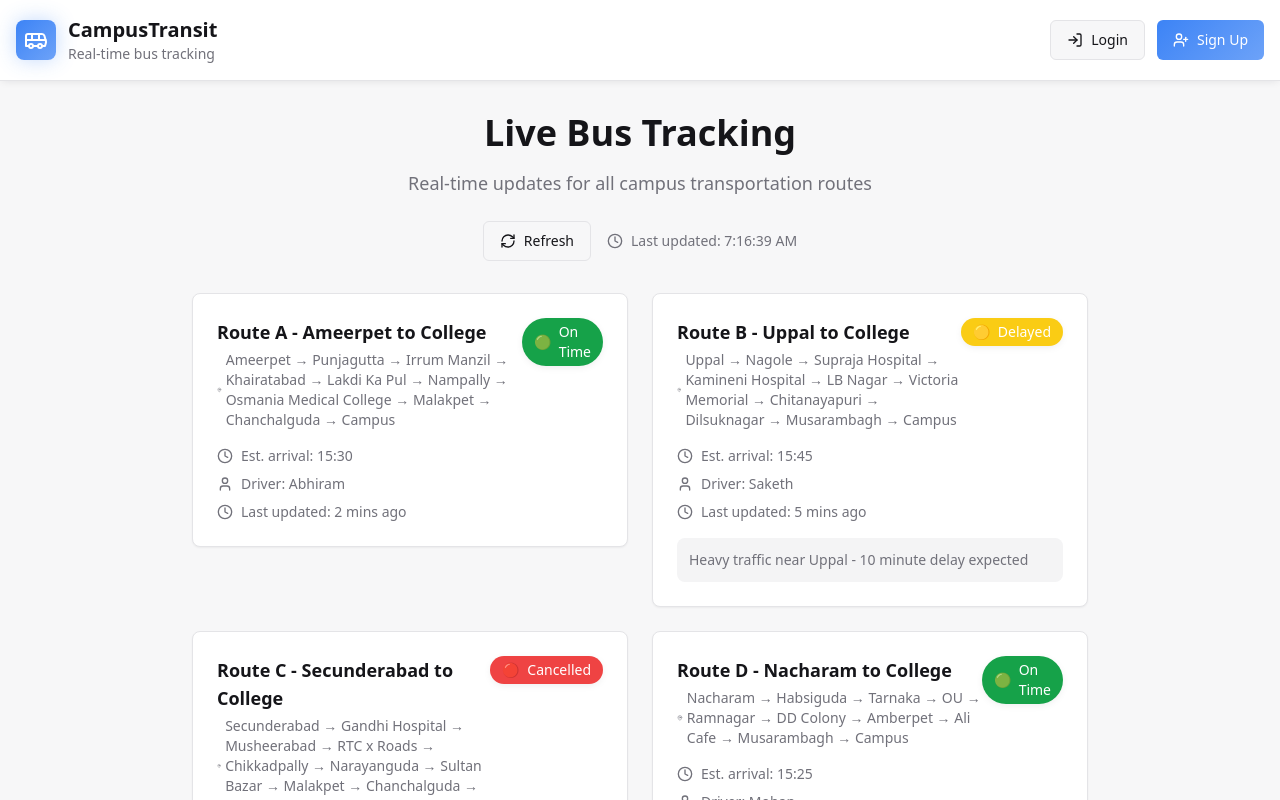
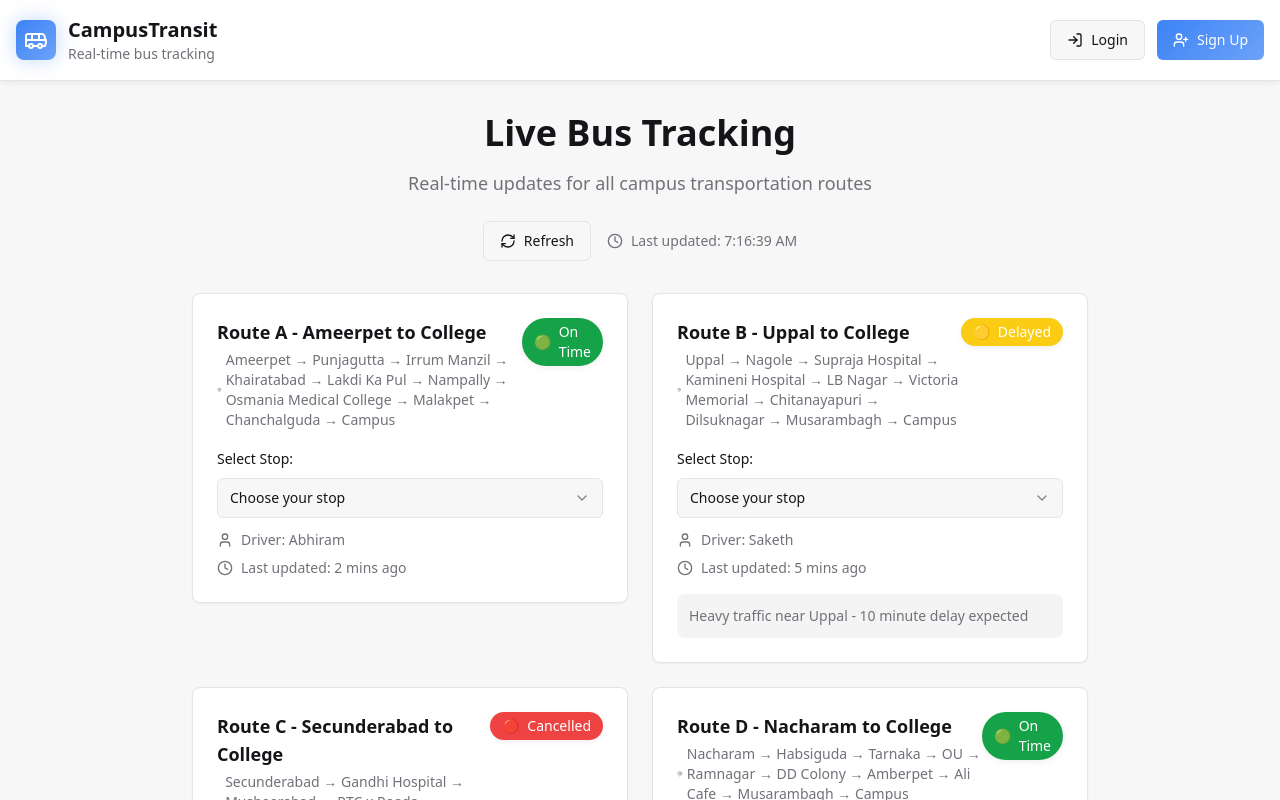
Before and after one commit to 1608-22-737-055/campus-transit-alert, a React (Vite) app: page / in a window 1280 px wide. Shown: the top 800 px of the page. Built offline with nearby package versions, Linux system fonts and the light colour scheme.

Commit message:
Refactor ETA display
Remove current ETA option and implement a search box for selecting a specific stop to display its ETA.

```diff
--- a/src/components/RouteCard.tsx
+++ b/src/components/RouteCard.tsx
@@ -1,6 +1,14 @@
+import { useState } from "react";
 import { Clock, MapPin, User } from "lucide-react";
 import { StatusBadge, type BusStatus } from "./StatusBadge";
 import { Card } from "@/components/ui/card";
+import {
+  Select,
+  SelectContent,
+  SelectItem,
+  SelectTrigger,
+  SelectValue,
+} from "@/components/ui/select";
 
 interface RouteCardProps {
   routeName: string;
@@ -21,6 +29,29 @@ export function RouteCard({
   estimatedTime,
   message
 }: RouteCardProps) {
+  const [selectedStop, setSelectedStop] = useState<string>("");
+  const [stopETA, setStopETA] = useState<string>("");
+
+  // Parse stops from destination string
+  const stops = destination.split(" → ");
+
+  // Mock ETA calculation based on selected stop
+  const calculateETA = (stop: string) => {
+    const stopIndex = stops.indexOf(stop);
+    if (stopIndex === -1) return "";
+
+    // Mock calculation: base time + 3 minutes per stop
+    const baseMinutes = 10;
+    const etaMinutes = baseMinutes + (stopIndex * 3);
+    const now = new Date();
+    const eta = new Date(now.getTime() + etaMinutes * 60000);
+    return eta.toLocaleTimeString([], { hour: '2-digit', minute: '2-digit' });
+  };
+
+  const handleStopSelect = (stop: string) => {
+    setSelectedStop(stop);
+    setStopETA(calculateETA(stop));
+  };
   return (
     <Card className="p-6 hover:shadow-medium transition-all duration-300 animate-fade-in">
       <div className="flex justify-between items-start mb-4">
@@ -34,14 +65,35 @@ export function RouteCard({
         <StatusBadge status={status} />
       </div>
 
-      <div className="space-y-2 text-sm text-muted-foreground">
-        {estimatedTime && (
-          <div className="flex items-center gap-2">
-            <Clock className="h-4 w-4" />
-            <span>Est. arrival: {estimatedTime}</span>
+      <div className="space-y-3">
+        {/* Stop Selector */}
+        <div className="space-y-2">
+          <label className="text-sm font-medium text-foreground">Select Stop:</label>
+          <Select onValueChange={handleStopSelect}>
+            <SelectTrigger className="w-full">
+              <SelectValue placeholder="Choose your stop" />
+            </SelectTrigger>
+            <SelectContent>
+              {stops.map((stop, index) => (
+                <SelectItem key={index} value={stop}>
+                  {stop}
+                </SelectItem>
+              ))}
+            </SelectContent>
+          </Select>
+        </div>
+
+        {/* ETA Display */}
+        {selectedStop && stopETA && (
+          <div className="flex items-center gap-2 text-sm">
+            <Clock className="h-4 w-4 text-primary" />
+            <span className="text-foreground font-medium">
+              ETA to {selectedStop}: {stopETA}
+            </span>
           </div>
         )}
 
+        <div className="space-y-2 text-sm text-muted-foreground">
           {driver && (
             <div className="flex items-center gap-2">
               <User className="h-4 w-4" />
@@ -54,6 +106,7 @@ export function RouteCard({
             <span>Last updated: {lastUpdate}</span>
           </div>
         </div>
+      </div>
 
       {message && (
         <div className="mt-4 p-3 bg-muted rounded-lg">
```
Lines whose indentation alone changed are shown as unchanged.
